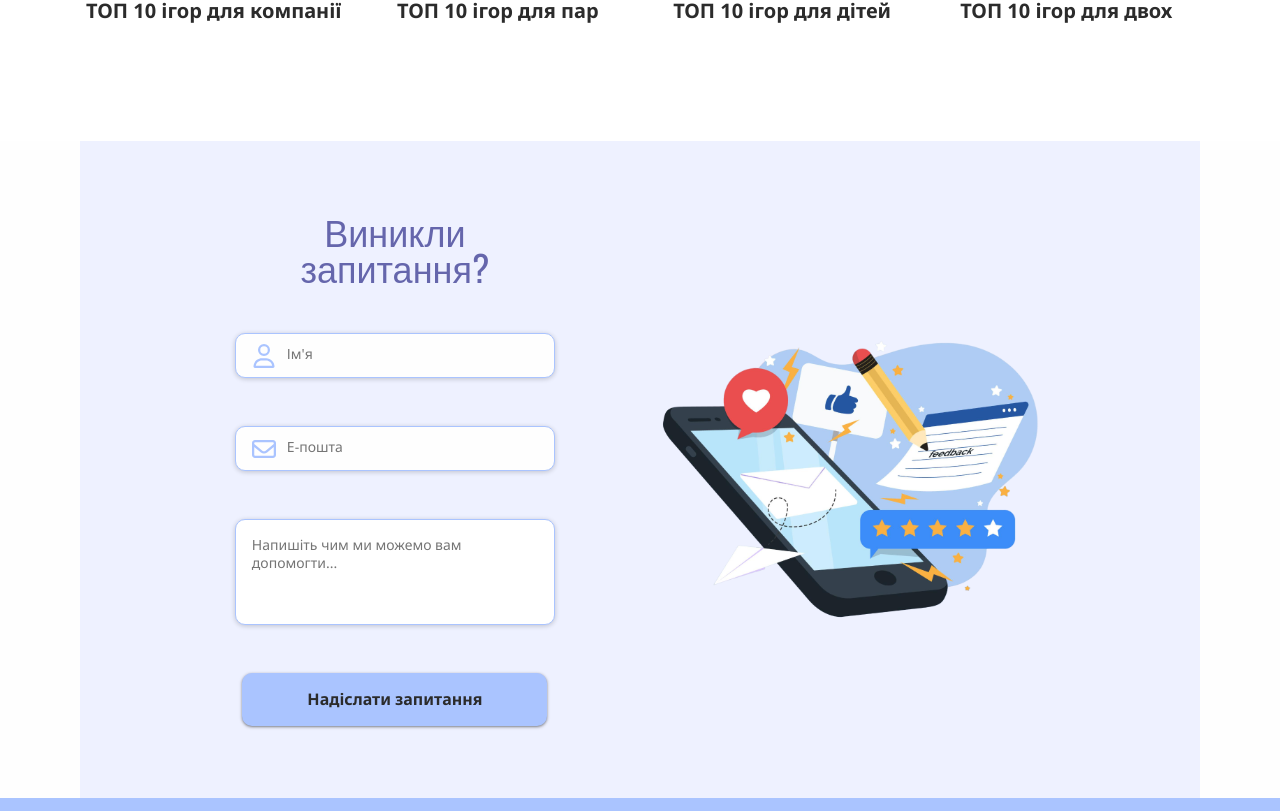
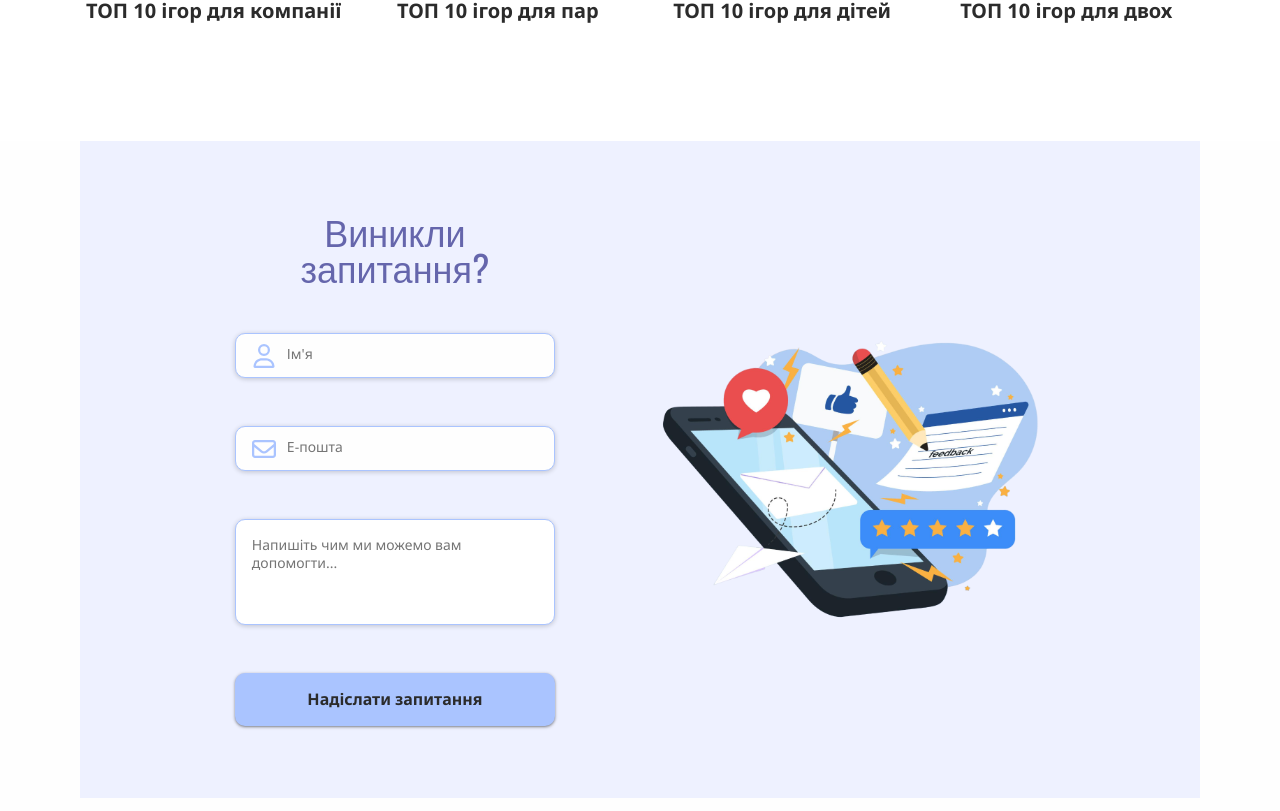
Before and after one commit to GamerizeUa/Gamerize, a React (Vite) app in the folder my-app/: page / in a window 1280 px wide. Shown: the part 2029-2840 px from the top of the page. Built offline with nearby package versions, Linux system fonts and the light colour scheme.

Commit message:
SCRUM-15: changed button's width and animation, added padding-bottom to the component

```diff
--- a/my-app/src/components/landing-page/Button/Button.module.css
+++ b/my-app/src/components/landing-page/Button/Button.module.css
@@ -1,6 +1,6 @@
 .landingPage_button{
     display: flex;
-    width: 305px;
+    width: 100%;
     height: 53px;
     justify-content: center;
     align-items: center;
@@ -18,7 +18,7 @@
 .landingPage_button:hover{
     background-color: #84A9FC;
     border: 1px solid #84A9FC;
-    transition: all 0.2s linear;
+    transition: all 0.3s ease-in-out;
     cursor: pointer;
 }
 
--- a/my-app/src/components/landing-page/QuestioningForm/QuestioningForm.module.css
+++ b/my-app/src/components/landing-page/QuestioningForm/QuestioningForm.module.css
@@ -1,5 +1,6 @@
 .feedback{
     background-color: #FEFEFE;
+    padding-bottom: 120px;
 }
 
 .feedback_outerContainer{
```
